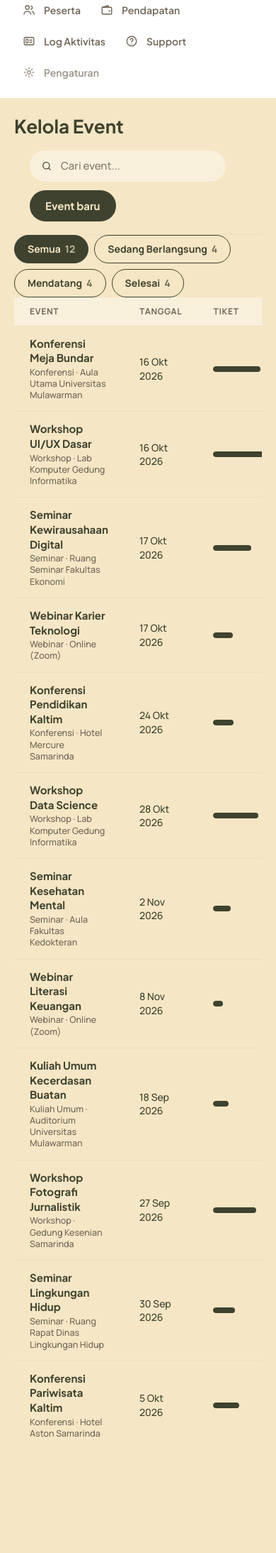
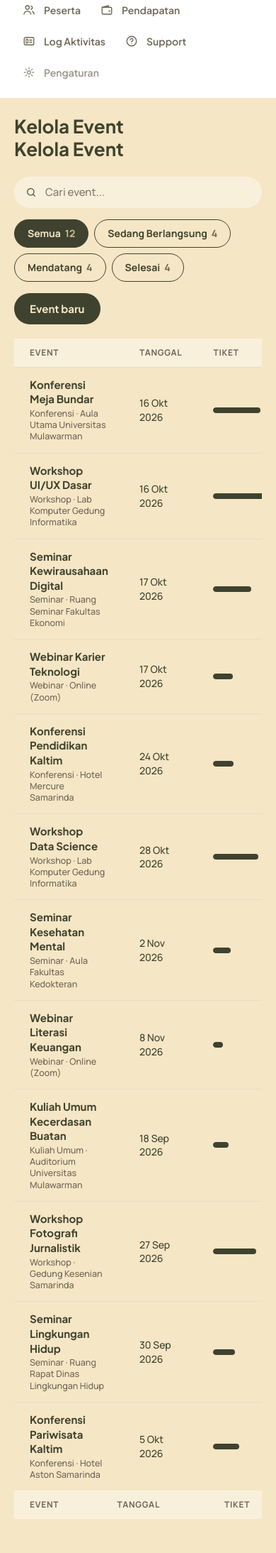
Before and after one commit to HikaruYui/simevent-web, a Django app: page /ketua-panitia/event/ in a window 390 px wide. Shown: the part 149-2337 px from the top of the page at 71% size. Before the commit the page ends 2174 px from the top, so only its background shows below. Run offline with Django 5.2, Linux system fonts and the light colour scheme; the visitor is signed in with stand-in values (Sample User, id 1); lists and menus that the app fills with data are empty.

Commit message:
Perbaiki bug di page ketua panitia

```diff
--- a/frontend/static/css/ketua_panitia.css
+++ b/frontend/static/css/ketua_panitia.css
@@ -376,3 +407,117 @@
 .sec-title--out { margin: 0 8px 14px; }
 .sec-title--out { font: 700 clamp(22px, 1.7vw, 32px)/1.2 var(--font-head); }
 .chart-card .chart-card__filters { margin: 14px 0 0; }
+
+/* Memberikan jarak bawah pada card grafik agar tabel di bawahnya terdorong rapi */
+.chart-card--bar,
+.chart-card {
+  margin-bottom: 36px !important;
+}
+
+/* Jarak aman antar blok elemen */
+.block {
+  margin-top: 36px !important;
+  margin-bottom: 36px !important;
+}
+
+/* Merapikan modal / dialog Tambah Event Baru */
+.dialog,
+.dlg,
+.modal-content {
+  padding-bottom: 24px !important; /* Memberikan ruang napas di bagian bawah modal */
+}
+
+/* Mengatur jarak form group / input terakhir (Harga Tiket) */
+.form-group:last-of-type,
+.dlg .field:last-child,
+.dialog input:last-of-type {
+  margin-bottom: 24px !important; /* Jarak antara input harga tiket dan tombol aksi */
+}
+
+/* Geser tombol dari pinggir kanan & beri padding aman di dalam modal */
+.dialog-actions,
+.dlg__foot,
+.modal-footer {
+  display: flex !important;
+  align-items: center !important;
+  justify-content: flex-end !important;
+  gap: 12px !important;
+  margin-top: 20px !important;
+  margin-bottom: 12px !important;
+  padding-right: 24px !important; /* Memberikan jarak dari pinggir kanan modal */
+  padding-left: 24px !important;  /* Menjaga keseimbangan jarak kiri */
+}
+
+/* Toolbar Kelola Event */
+.event-toolbar {
+  display: flex;
+  align-items: center;
+  justify-content: space-between;
+  gap: 16px;
+  margin: 24px 0 20px;
+}
+
+/* Pencarian dan filter dalam satu baris */
+.event-filter-row {
+  display: flex;
+  align-items: center;
+  flex: 1;
+  min-width: 0;
+  gap: 16px;
+}
+
+/* Kolom pencarian */
+.event-filter-row .search {
+  flex: 0 1 320px;
+  width: 320px;
+  min-width: 200px;
+  max-width: 320px;
+  margin: 0;
+}
+
+/* Filter status di samping pencarian */
+.event-filter-row .tabs {
+  display: flex;
+  align-items: center;
+  flex: 0 1 auto;
+  flex-wrap: nowrap;
+  gap: 8px;
+  margin: 0;
+  min-width: 0;
+}
+
+.event-filter-row .tabs button {
+  flex-shrink: 0;
+  white-space: nowrap;
+}
+
+/* Tombol Event baru */
+.event-toolbar > .btn {
+  flex-shrink: 0;
+}
+
+/* Layar lebih kecil */
+@media (max-width: 1100px) {
+  .event-toolbar {
+    align-items: stretch;
+    flex-direction: column;
+  }
+
+  .event-filter-row {
+    flex-wrap: wrap;
+  }
+
+  .event-filter-row .search {
+    flex: 1 1 240px;
+    width: auto;
+    max-width: none;
+  }
+
+  .event-filter-row .tabs {
+    flex-wrap: wrap;
+  }
+
+  .event-toolbar > .btn {
+    align-self: flex-start;
+  }
+}
--- a/frontend/templates/ketua_panitia/event.html
+++ b/frontend/templates/ketua_panitia/event.html
@@ -5,8 +5,52 @@
 {% block fab %}{% endblock %}
 {% block content %}
 <header class="eo-head"><h1>Kelola Event</h1></header>
-<div class="toolbar"><label class="search"><svg class="icon" aria-hidden="true"><use href="#i-search"/></svg><span class="sr-only">Cari event</span><input id="evSearch" type="search" placeholder="Cari event..."></label><div class="toolbar__grow"></div><button type="button" class="btn" data-open-new-event>Event baru</button></div>
-<div class="tabs" id="evTabs" role="group" aria-label="Filter status"></div>
+<header class="eo-head">
+  <h1>Kelola Event</h1>
+</header>
+
+<div class="event-toolbar">
+  <div class="event-filter-row">
+    <label class="search">
+      <svg class="icon" aria-hidden="true">
+        <use href="#i-search"/>
+      </svg>
+      <span class="sr-only">Cari event</span>
+      <input
+        id="evSearch"
+        type="search"
+        placeholder="Cari event..."
+      >
+    </label>
+
+    <div
+      class="tabs"
+      id="evTabs"
+      role="group"
+      aria-label="Filter status"
+    ></div>
+  </div>
+
+  <button type="button" class="btn" data-open-new-event>
+    Event baru
+  </button>
+</div>
+
+<div class="table-wrap">
+  <table class="tbl">
+    <thead>
+      <tr>
+        <th>Event</th>
+        <th>Tanggal</th>
+        <th>Tiket</th>
+        <th class="num">Harga</th>
+        <th>Status</th>
+        <th><span class="sr-only">Aksi</span></th>
+      </tr>
+    </thead>
+    <tbody id="evBody"></tbody>
+  </table>
+</div>
 <div class="table-wrap"><table class="tbl"><thead><tr><th>Event</th><th>Tanggal</th><th>Tiket</th><th class="num">Harga</th><th>Status</th><th><span class="sr-only">Aksi</span></th></tr></thead><tbody id="evBody"></tbody></table></div>
 <dialog class="dlg" id="detailDlg" aria-labelledby="detailTitle"><div class="dlg__head"><h2 id="detailTitle"></h2><button type="button" class="dlg__x" data-close aria-label="Tutup">&times;</button></div><div class="dlg__body"><dl class="detail-grid" id="detailBody"></dl></div><div class="dlg__foot"><button type="button" class="btn" data-close>Tutup</button></div></dialog>
 {% endblock %}
```
Also changed, not shown: other parts of frontend/static/css/ketua_panitia.css (+37 -6 lines).
